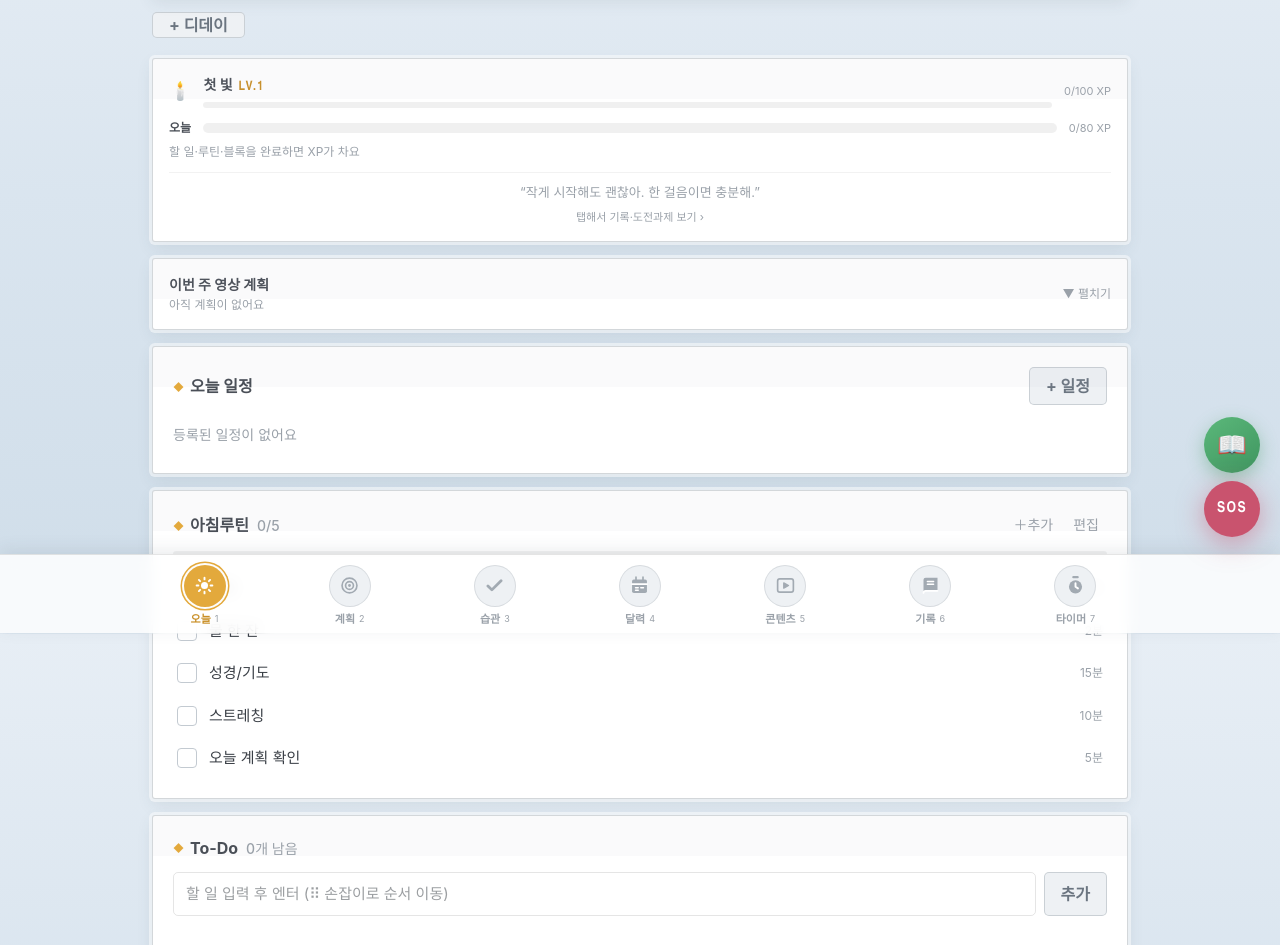
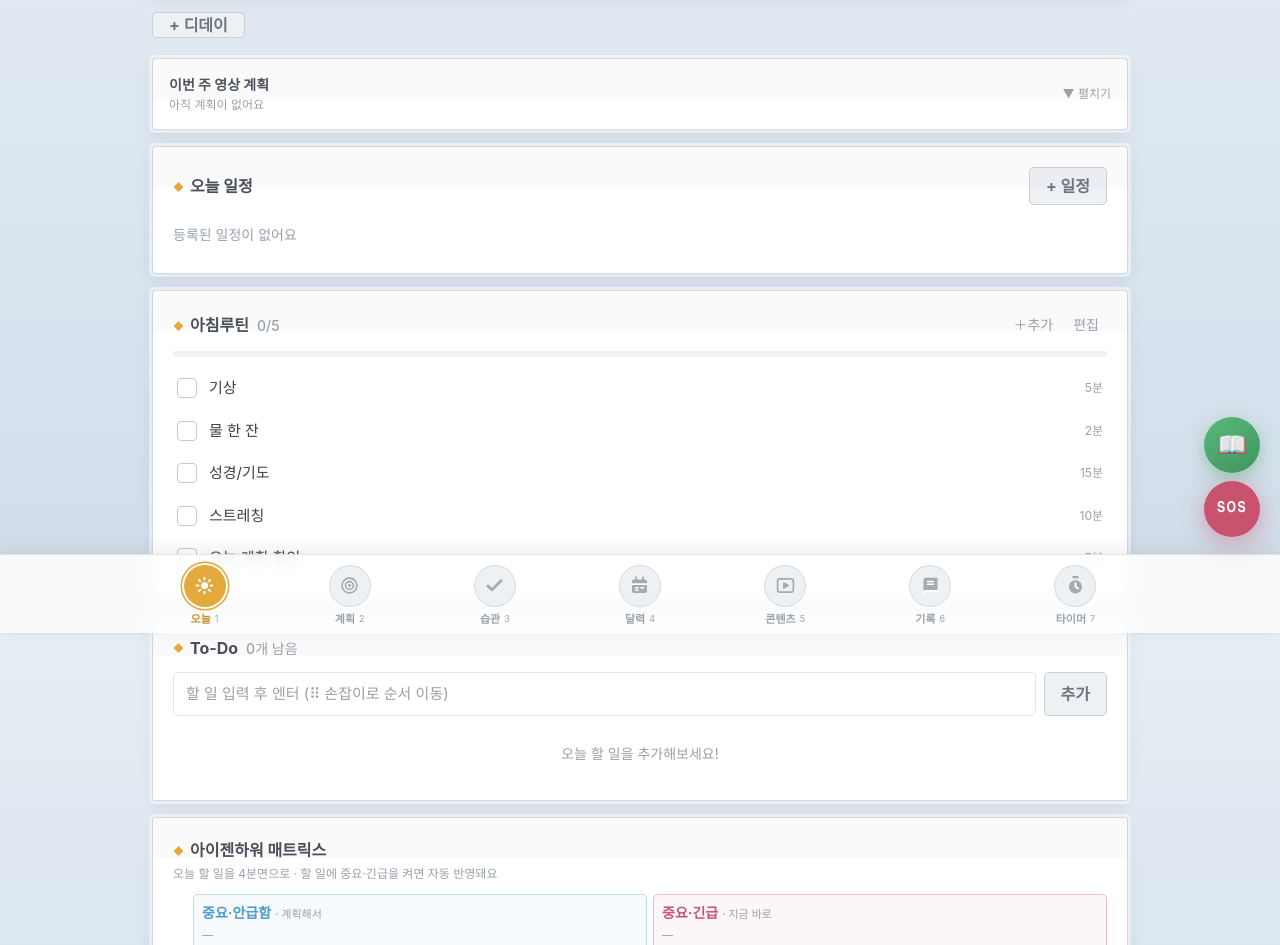
Before and after one commit to jenflox0403-collab/life-system, a React (Vite) app: page / in a window 1280 px wide. Shown: the part 167-1112 px from the top of the page. Built offline with nearby package versions, Linux system fonts and the light colour scheme.

Commit message:
XP 보상제도 제거 + 아이젠하워 매트릭스 오늘 탭으로 이동 + 주간계획 메모 자동저장

```diff
--- a/src/components/plan/EisenhowerMatrix.jsx
+++ b/src/components/plan/EisenhowerMatrix.jsx
@@ -1,7 +1,6 @@
-import { weekDateKeys } from '../../lib/date.js'
-
 // 이 파일은 아이젠하워 매트릭스 시각화(사분면 그래프) 담당
-// 가로축=긴급도, 세로축=중요도. 이번 주 To-Do를 4칸에 칩으로 배치.
+// 가로축=긴급도, 세로축=중요도. 전달받은 할 일(완료 안 한 것)을 4칸에 칩으로 배치.
+// 오늘 탭에서 오늘 할 일을 넘겨주면, 할 일을 쓰고 중요·긴급을 켜는 즉시 여기에 반영됨.
 const CELLS = [
   { key: 'q2', match: (t) => t.important && !t.urgent, label: '중요·안급함', sub: '계획해서', color: '#4a9bc9' },
   { key: 'q1', match: (t) => t.important && t.urgent, label: '중요·긴급', sub: '지금 바로', color: '#c9536e' },
@@ -9,14 +8,13 @@ const CELLS = [
   { key: 'q3', match: (t) => !t.important && t.urgent, label: '안중요·긴급', sub: '빠르게', color: '#e3a93c' },
 ]
 
-export default function EisenhowerMatrix({ todos, onSendToday, todayKey }) {
-  const weekKeys = new Set(weekDateKeys())
-  const active = todos.filter((todo) => !todo.done && weekKeys.has(todo.date))
+export default function EisenhowerMatrix({ todos }) {
+  const active = todos.filter((todo) => !todo.done)
 
   return (
     <section className="sao-card p-5">
       <h3 className="sao-title mb-1 font-bold">아이젠하워 매트릭스</h3>
-      <p className="mb-3 text-xs text-[var(--color-muted)]">이번 주 To-Do를 4분면으로 · 중요·긴급은 오늘로 보내세요</p>
+      <p className="mb-3 text-xs text-[var(--color-muted)]">오늘 할 일을 4분면으로 · 할 일에 중요·긴급을 켜면 자동 반영돼요</p>
 
       <div className="flex">
         {/* 세로축 라벨 */}
@@ -43,16 +41,14 @@ export default function EisenhowerMatrix({ todos, onSendToday, todayKey }) {
                   <div className="flex flex-wrap gap-1">
                     {items.length === 0 && <span className="text-[11px] text-[var(--color-muted)]">—</span>}
                     {items.map((todo) => (
-                      <button
+                      <span
                         key={todo.id}
-                        onClick={() => cell.key === 'q1' && todo.date !== todayKey && onSendToday(todo.id)}
-                        title={cell.key === 'q1' ? '오늘로 보내기' : todo.text}
+                        title={todo.text}
                         className="max-w-full truncate rounded bg-white px-1.5 py-0.5 text-[11px] font-medium shadow-sm"
-                        style={{ border: `1px solid ${cell.color}44` }}
+                        style={{ border: `1px solid ${cell.color}44`, color: '#413d34' }}
                       >
                         {todo.text}
-                        {cell.key === 'q1' && todo.date !== todayKey && ' →'}
-                      </button>
+                      </span>
                     ))}
                   </div>
                 </div>
--- a/src/components/plan/WeekPlan.jsx
+++ b/src/components/plan/WeekPlan.jsx
@@ -2,7 +2,6 @@ import { useState } from 'react'
 import { uid } from '../../lib/uid.js'
 import { todayKey } from '../../lib/date.js'
 import TodoRow from '../today/TodoRow.jsx'
-import EisenhowerMatrix from './EisenhowerMatrix.jsx'
 import WeekCalendar from './WeekCalendar.jsx'
 
 // 이 파일은 계획 탭 > 주간 화면 담당 (주간 목표 + 이번 주 달력 + 매트릭스 + To-Do 전체)
@@ -77,8 +76,6 @@ export default function WeekPlan({ weekGoals, onChangeWeekGoals, todos, onChange
         }}
       />
 
-      <EisenhowerMatrix todos={todos} todayKey={todayKey()} onSendToday={(id) => patchTodo(id, { date: todayKey() })} />
-
       {/* To-Do 목록 (선택한 날 또는 전체) */}
       <section className="sao-card p-5">
         <div className="mb-3 flex items-center justify-between">
--- a/src/components/timer/TimerTab.jsx
+++ b/src/components/timer/TimerTab.jsx
@@ -167,7 +167,7 @@ export default function TimerTab() {
             <span className="ml-1 text-sm font-bold text-[var(--color-amber-deep)]">{sessions}세션 ✦</span>
           </div>
         )}
-        <p className="mt-2 text-xs text-[var(--color-muted)]">집중 4세션마다 긴 휴식을 제안해요 · 세션당 +15 XP</p>
+        <p className="mt-2 text-xs text-[var(--color-muted)]">집중 4세션마다 긴 휴식을 제안해요</p>
       </section>
 
       {/* 시간 설정 */}
--- a/src/components/today/TodayTab.jsx
+++ b/src/components/today/TodayTab.jsx
@@ -3,7 +3,7 @@ import { uid } from '../../lib/uid.js'
 import { useStoredState } from '../../hooks/useStoredState.js'
 import { todayKey, formatKorean, weekKey, weekDateKeys } from '../../lib/date.js'
 import WeeklyReviewWizard from '../journal/WeeklyReviewWizard.jsx'
-import RewardBar from './RewardBar.jsx'
+import EisenhowerMatrix from '../plan/EisenhowerMatrix.jsx'
 import DdayStrip from './DdayStrip.jsx'
 import WeekPlanCard from './WeekPlanCard.jsx'
 import RoutineCard from './RoutineCard.jsx'
@@ -46,10 +46,6 @@ export default function TodayTab() {
   const [allBlocks, setAllBlocks] = useStoredState('timeblocks', {})
   const [events, setEvents] = useStoredState('events', []) // 달력과 공유 (여기서 추가·수정 가능)
   const [diary, setDiary] = useStoredState('diary', {})
-  const [habitLog] = useStoredState('habitLog', {}) // 보상 카드 XP 계산용 (읽기 전용)
-  const [pomodoroLog] = useStoredState('pomodoroLog', {}) // 포모도로 세션 XP용 (읽기 전용)
-  const [goals] = useStoredState('goals', {}) // 오늘의 한 마디용 (읽기 전용)
-  const [sosData] = useStoredState('sos', {}) // 앵커·버텨낸 기록 (읽기 전용)
   const [settings] = useStoredState('settings', {})
   const [weeklyReviews, setWeeklyReviews] = useStoredState('weeklyReviews', {})
   const [editorState, setEditorState] = useState(null)
@@ -185,21 +181,6 @@ export default function TodayTab() {
       {/* 디데이 띠 (날짜 바로 아래) — 중요한 날까지 며칠 남았는지 가로 스크롤 */}
       <DdayStrip />
 
-      {/* 게임화 보상 카드 (오늘 볼 때만) — 레벨·XP·오늘 클리어 게이지·스트릭 */}
-      {isToday && (
-        <RewardBar
-          todos={allTodos}
-          routineLog={routineLog}
-          timeblocks={allBlocks}
-          habitLog={habitLog}
-          diary={diary}
-          pomodoroLog={pomodoroLog}
-          surviveLog={sosData.surviveLog ?? {}}
-          goals={goals}
-          sos={sosData}
-        />
-      )}
-
       {/* 이번 주 영상 계획 (접었다 펴는 카드) — 일~토 업로드/제작/메모 */}
       <WeekPlanCard />
 
@@ -248,6 +229,9 @@ export default function TodayTab() {
         onSendToTimeblock={sendTodoToTimeblock}
         onDefer={deferTodo}
       />
+
+      {/* 아이젠하워 매트릭스 — 위 할 일의 중요·긴급을 4분면으로 즉시 반영 */}
+      <EisenhowerMatrix todos={dayTodos} />
 
       <TimeblockSection
         blocks={dayBlocks}
--- a/src/components/today/WeekPlanCard.jsx
+++ b/src/components/today/WeekPlanCard.jsx
@@ -129,7 +129,6 @@ export default function WeekPlanCard() {
           dayLabel={DAY_LABELS[dates.indexOf(editKey) % 7]}
           initial={dayOf(editKey)}
           onSave={(data) => saveDay(editKey, data)}
-          onClose={() => setEditKey(null)}
         />
       )}
     </section>
@@ -137,7 +136,7 @@ export default function WeekPlanCard() {
 }
 
 // 요일 하나의 업로드·제작·메모 편집 창
-function DayEditor({ dateKey, dayLabel, initial, onSave, onClose }) {
+function DayEditor({ dateKey, dayLabel, initial, onSave }) {
   const [upload, setUpload] = useState(initial.upload ?? '')
   const [make, setMake] = useState(initial.make ?? '')
   const [memo, setMemo] = useState(initial.memo ?? '')
@@ -148,8 +147,11 @@ function DayEditor({ dateKey, dayLabel, initial, onSave, onClose }) {
     { label: '메모 · 대본', value: memo, set: setMemo, placeholder: '여기에 대본을 길게 적어요', lines: 10 },
   ]
 
+  // 닫는 모든 경로(바깥 탭·닫기)에서 자동 저장 → 대본이 날아가지 않게
+  const saveAndClose = () => onSave({ upload, make, memo })
+
   return (
-    <div className="fixed inset-0 z-30 flex items-center justify-center bg-black/40 p-5" onClick={onClose}>
+    <div className="fixed inset-0 z-30 flex items-center justify-center bg-black/40 p-5" onClick={saveAndClose}>
       <div className="sao-modal flex max-h-[88vh] w-full max-w-sm flex-col overflow-y-auto p-6" onClick={(e) => e.stopPropagation()}>
         <h3 className="sao-title mb-4 text-lg font-bold">
           {dayLabel}요일 · {shortDate(dateKey)}
@@ -168,14 +170,11 @@ function DayEditor({ dateKey, dayLabel, initial, onSave, onClose }) {
           </label>
         ))}
 
-        <button
-          onClick={() => onSave({ upload, make, memo })}
-          className="sao-btn-primary mt-2 w-full py-3"
-        >
+        <button onClick={saveAndClose} className="sao-btn-primary mt-2 w-full py-3">
           저장
         </button>
-        <button onClick={onClose} className="mt-2 w-full py-2 text-sm text-[var(--color-muted)]">
-          닫기
+        <button onClick={saveAndClose} className="mt-2 w-full py-2 text-sm text-[var(--color-muted)]">
+          닫기 (자동 저장)
         </button>
       </div>
     </div>
```
